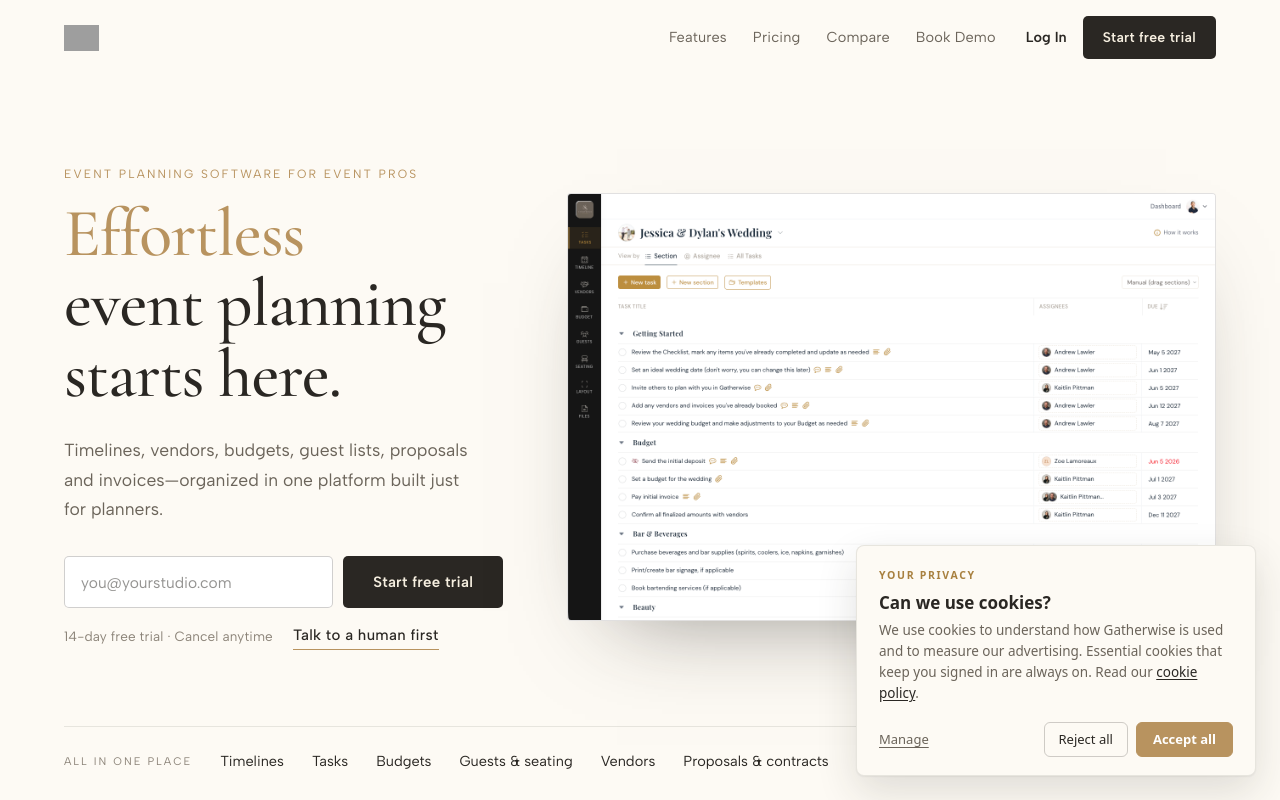
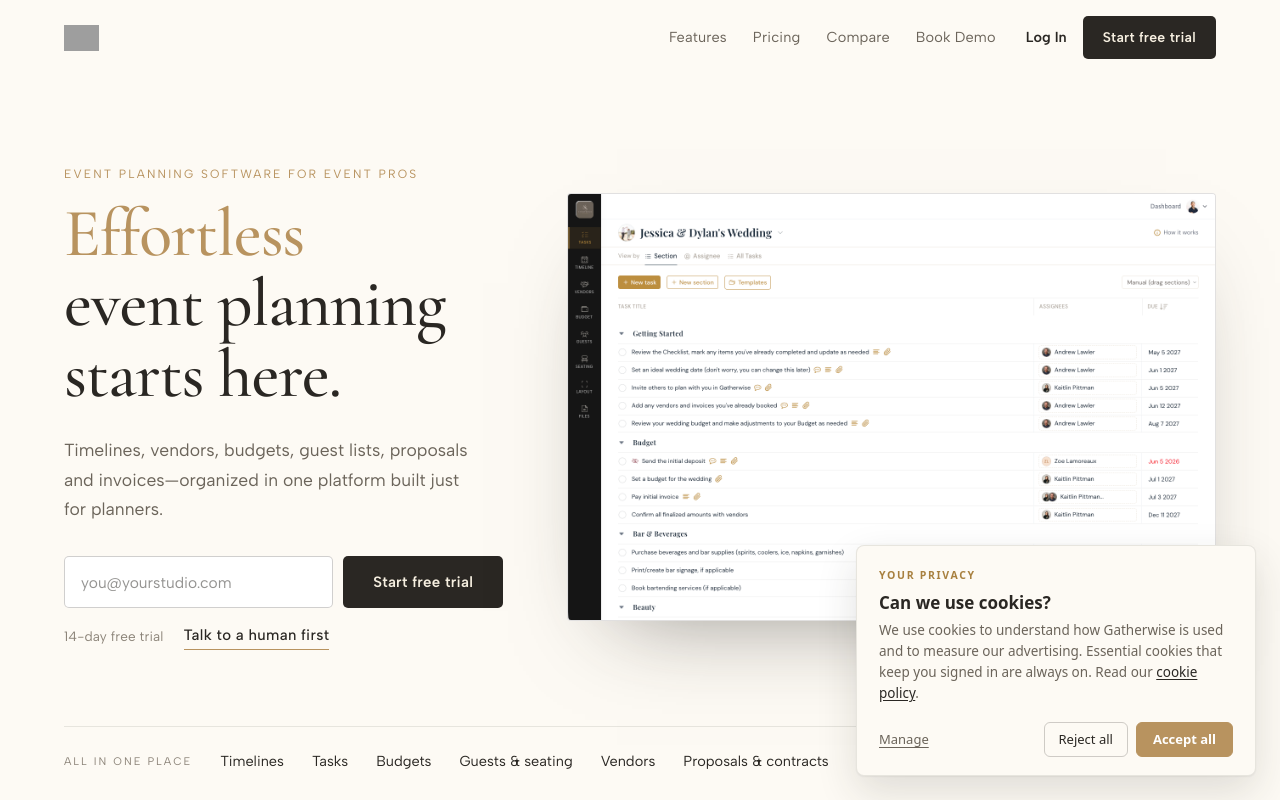
Before and after one commit to gatherwiseio/gatherwise, a Next.js app: page / in a window 1280 px wide. Shown: the top 800 px of the page. Built offline with nearby package versions, Linux system fonts and the light colour scheme; grey boxes are pictures that could not be loaded.

Commit message:
Drop 'Cancel anytime' from the homepage hero trial note
Co-Authored-By: Claude Opus 5.5 <noreply@anthropic.com>

```diff
--- a/app/index_v2/page.tsx
+++ b/app/index_v2/page.tsx
@@ -141,7 +141,7 @@ const PAGE_HTML = `
         </div>
 
         <div style="display: flex; flex-wrap: wrap; gap: 8px 20px; align-items: center; margin: 16px 0 0">
-          <span style="font-size: 13.5px; line-height: 1.6; color: var(--gw-muted-soft); letter-spacing: 0.01em">14-day free trial · Cancel anytime</span>
+          <span style="font-size: 13.5px; line-height: 1.6; color: var(--gw-muted-soft); letter-spacing: 0.01em">14-day free trial</span>
           <a class="gw-btn gw-btn--link" href="${DEMO}" ${EXT}>Talk to a human first</a>
         </div>
       </div>
```
